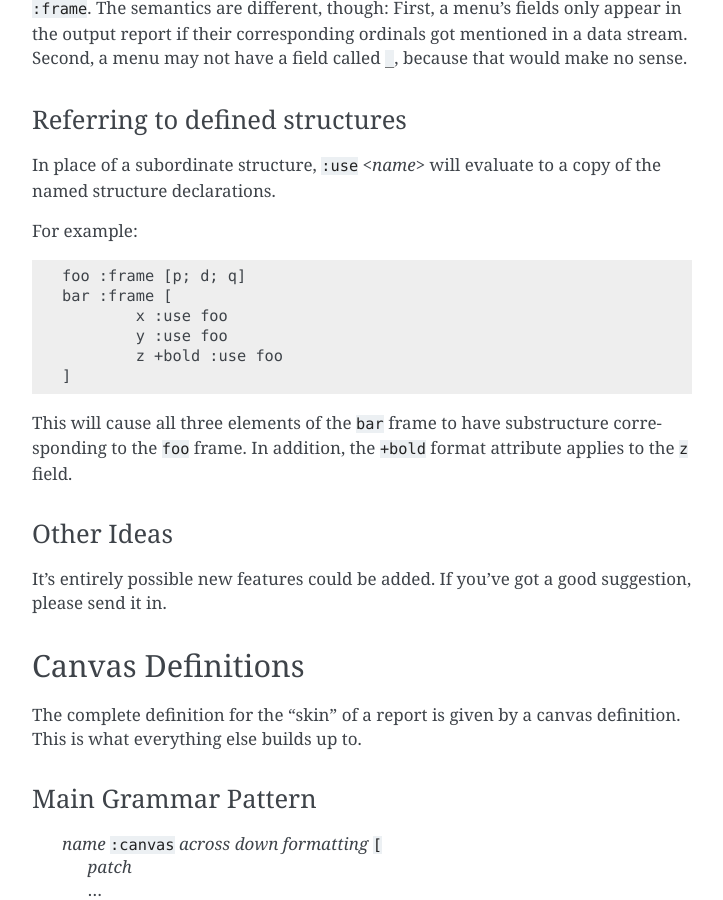
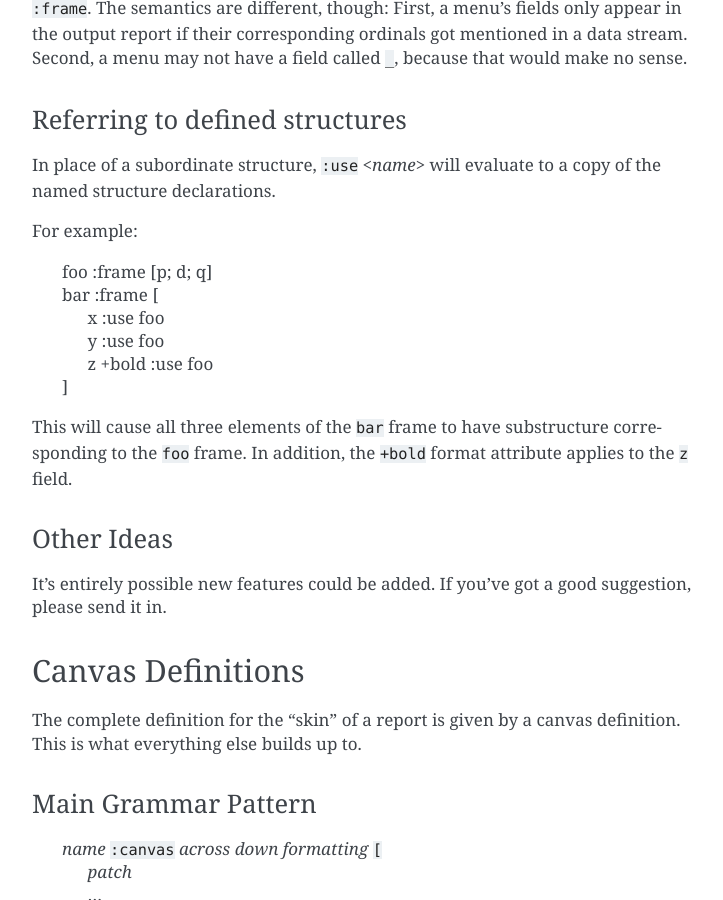
Before and after one commit to kjosib/glowing-chainsaw, a Sphinx documentation site: the page built from docs/source/language.rst, in a window 1280 px wide and 900 px high, scrolled down 7340 px. Shown: the whole window, without its empty margins (388-1111 px from the left). Built offline with Sphinx 7.4.7, drawn with Linux system fonts in a browser that asks for light colours.

Commit message:
Update language.rst

```diff
--- a/docs/source/language.rst
+++ b/docs/source/language.rst
@@ -373,14 +373,12 @@ evaluate to a copy of the named structure declarations.
 
 For example:
 
-.. code-block:: text
-
-	foo :frame [p; d; q]
-	bar :frame [
-		x :use foo
-		y :use foo
-		z +bold :use foo
-	]
+	| foo :frame [p; d; q]
+	| bar :frame [
+	|	x :use foo
+	|	y :use foo
+	|	z +bold :use foo
+	| ]
 
 This will cause all three elements of the :code:`bar` frame to
 have substructure corresponding to the :code:`foo` frame. In addition,
```
